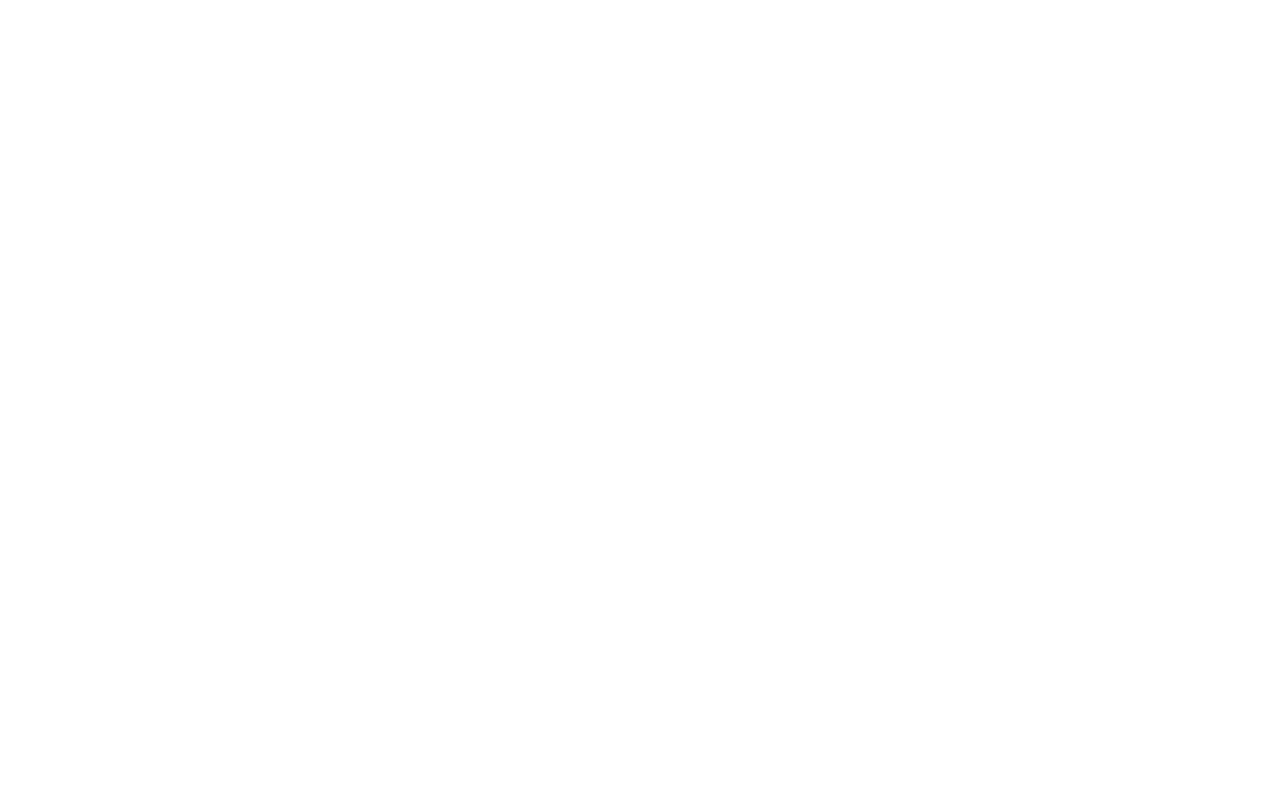
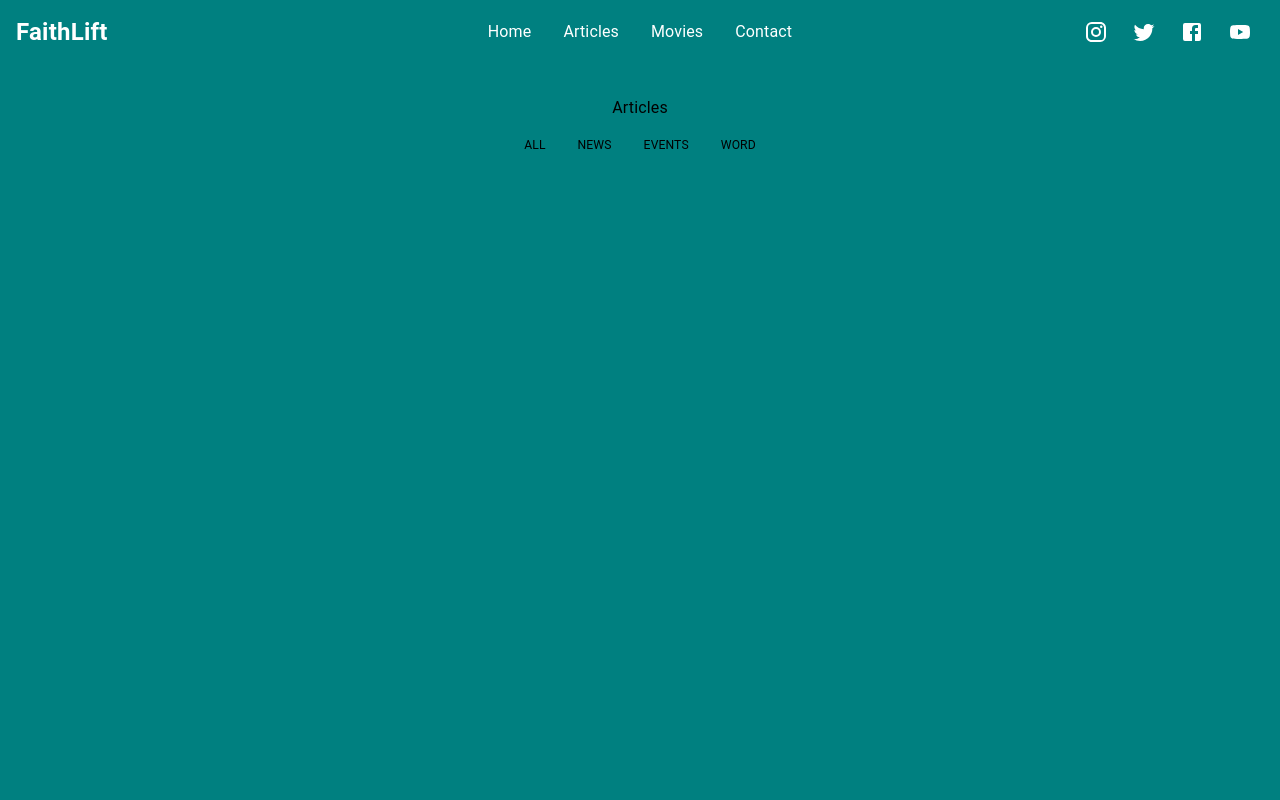
Before and after one commit to Olatokumbo/FaithLift, a React (Create React App) app: page /articles in a window 1280 px wide. Shown: the top 800 px of the page. Built offline with nearby package versions, Linux system fonts and the light colour scheme.

Commit message:
Working on the Articles Page Layout

```diff
--- a/src/App.js
+++ b/src/App.js
@@ -1,8 +1,10 @@
 import React from "react";
 import { BrowserRouter as Router, Switch, Route } from "react-router-dom";
 import Navbar from "./components/Navbar/Navbar";
+import Footer from "./components/Footer/Footer";
 import Home from "./pages/Home/Home";
 import Movies from "./pages/Movies/Movies";
+import Articles from "./pages/Articles/Articles";
 import "./App.css";
 const App = () => {
   return (
@@ -11,7 +13,9 @@ const App = () => {
       <Switch>
         <Route exact path="/" component={Home} />
         <Route exact path="/movies" component={Movies} />
+        <Route exact path="/articles" component={Articles} />
       </Switch>
+      <Footer />
     </Router>
   );
 };
--- /dev/null
+++ b/src/pages/Articles/Articles.js
@@ -0,0 +1,22 @@
+import React from "react";
+import { Typography } from "@material-ui/core";
+import style from "./Articles.module.css";
+
+const Articles =  () =>{
+    return(
+        <div className={style.articles}>
+            <Typography className={style.title}>Articles</Typography>
+            <ul className={style.menu}>
+                <li><Typography className={style.menuItem}>ALL</Typography></li>
+                <li><Typography className={style.menuItem}>NEWS</Typography></li>
+                <li><Typography className={style.menuItem}>EVENTS</Typography></li>
+                <li><Typography className={style.menuItem}>WORD</Typography></li>
+            </ul>
+            <div className={style.articlesContainer}>
+
+            </div>
+        </div>
+    )
+}
+
+export default Articles;
--- /dev/null
+++ b/src/pages/Articles/Articles.module.css
@@ -0,0 +1,38 @@
+.articles{
+    padding: 6rem 2rem 2rem 2rem;
+    display: flex;
+    flex-direction: column;
+    align-items: center;
+    background-color: teal;
+    height: 100vh;
+}
+.title{
+    font-size: 2.2rem;
+}
+
+.menu{
+    display: flex;
+    width: fit-content;
+    margin: 1rem 0;
+}
+
+.menu > li{
+    margin: 0 1rem;
+}
+
+.menuItem{
+    font-size: 0.76rem !important;
+    border-bottom: transparent solid;
+    transition: linear 0.5s;
+}
+
+.menuItem:hover{
+    border-bottom: black solid;
+
+}
+
+.articlesContainer{
+    padding: 3rem;
+    display: flex;
+    flex-wrap: wrap;
+}
--- a/src/pages/Home/Home.js
+++ b/src/pages/Home/Home.js
@@ -4,7 +4,6 @@ import Slideshow from "../../Sections/Slideshow/Slideshow";
 import Info from "../../Sections/Info/Info";
 import About from "../../Sections/About/About";
 import Testimonials from "../../Sections/Testimonials/Testimonials";
-import Footer from "../../components/Footer/Footer";
 import { images } from "../../components/SlideshowImages";
 const Home = () =>{
     return(
@@ -13,7 +12,6 @@ const Home = () =>{
             <Info/>
             <About/>
             <Testimonials/>
-            <Footer/>
         </div>
     )
 }
```
